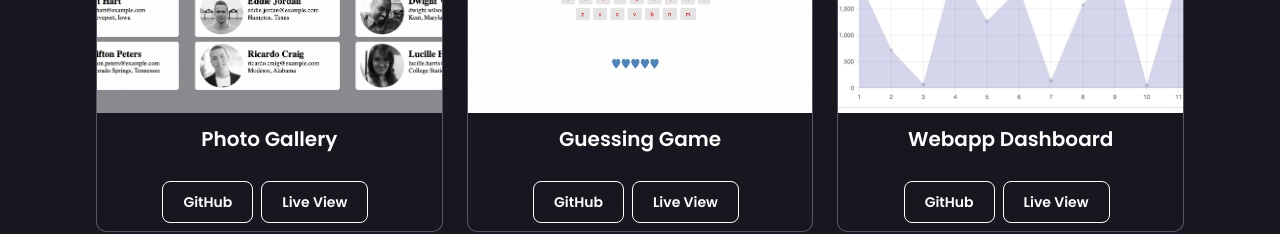
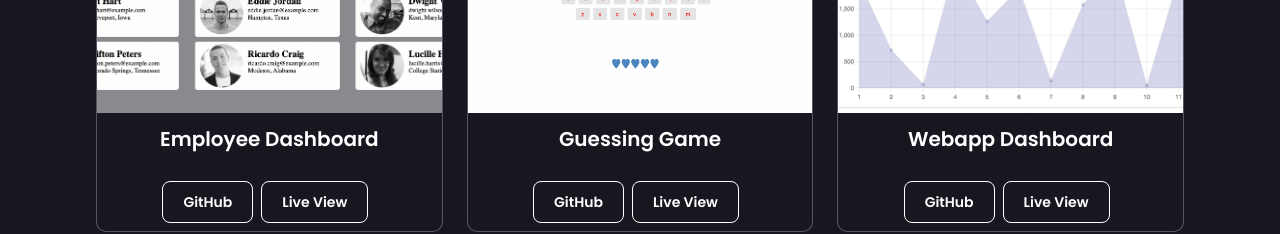
Before and after one commit to TypeErrorDev/TH-9-Professional-Portfolio, a website: page index.html in a window 1280 px wide. Shown: the part 1520-1754 px from the top of the page. Drawn offline with Linux system fonts and the light colour scheme.

```diff
--- a/index.html
+++ b/index.html
@@ -209,7 +209,7 @@
               <!-- GitHub and Live View Buttons -->
               <div class="view-btn flex flex-col items-center justify-start">
                 <h2 class="flex justify-center text-xl mb-3 mt-3">
-                  Photo Gallery
+                  Employee Dashboard
                 </h2>
                 <div class="flex flex-row">
                   <a
```
